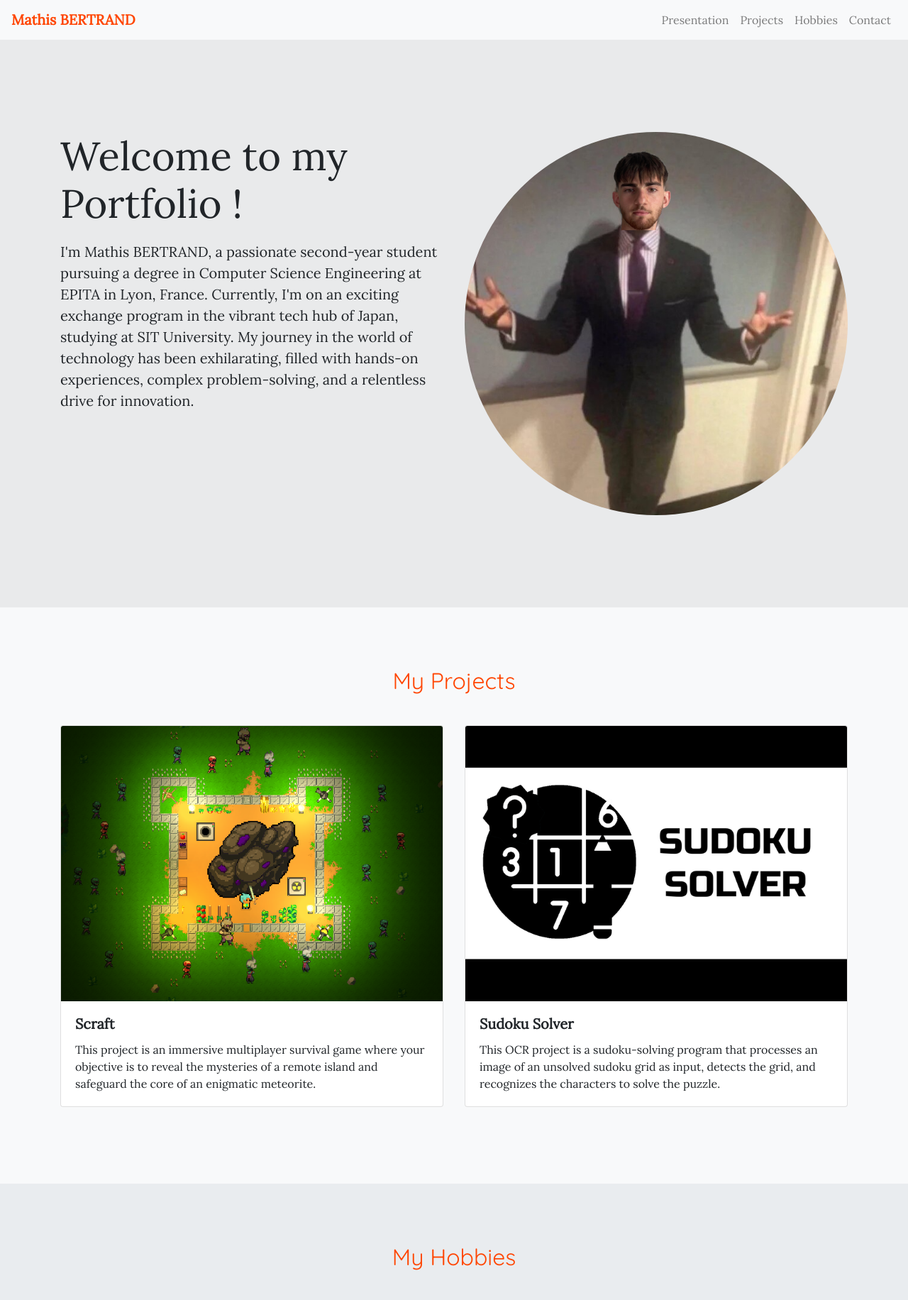
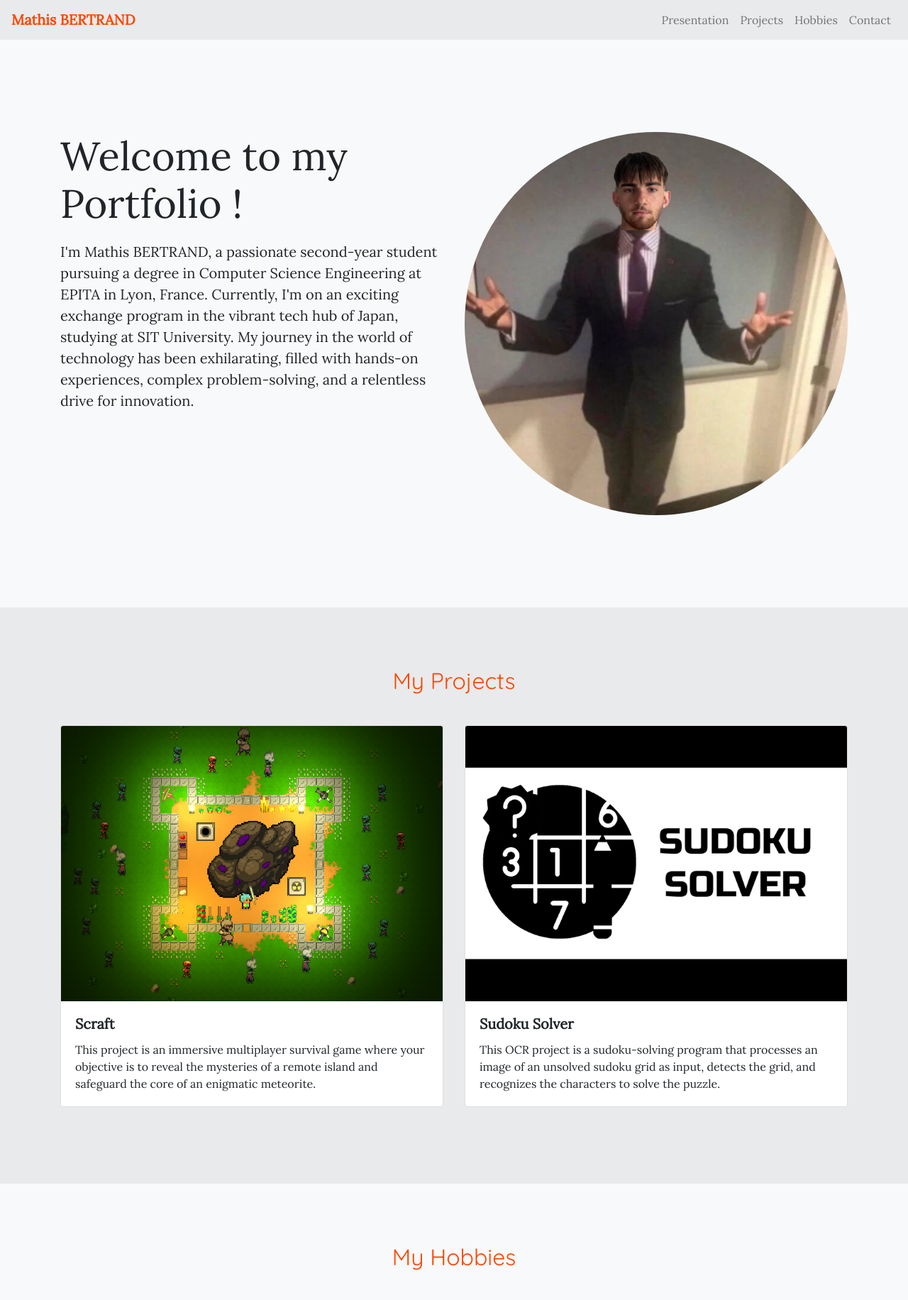
Before and after one commit to z124068/z124068.webdesign.2024, a plain HTML site: page index.html in a window 1280 px wide. Shown: the top 1832 px of the page at 71% size. Drawn offline with nearby package versions, Linux system fonts and the light colour scheme.

Commit message:
Add files via upload

```diff
--- a/index.html
+++ b/index.html
@@ -18,7 +18,7 @@
 <body>
     <!-- Navigation -->
     <header>
-        <nav class="navbar navbar-expand-lg navbar-light bg-light">
+        <nav class="navbar navbar-expand-lg navbar-light">
             <a class="navbar-brand" href="#" style="color: orangered;">Mathis BERTRAND</a>
             <button class="navbar-toggler" type="button" data-toggle="collapse" data-target="#navbarNav"
                 aria-controls="navbarNav" aria-expanded="false" aria-label="Toggle navigation">
@@ -61,8 +61,8 @@
         </div>
     </section>
 
-    <!-- Projets Section -->
-    <section id="projets" class="d-flex align-items-center bg-light">
+    <!-- Projects Section -->
+    <section id="projects" class="d-flex align-items-center">
         <div class="container">
             <br>
             <h2 class="text-center">My Projects</h2>
--- a/style.css
+++ b/style.css
@@ -22,31 +22,35 @@ h2 {
     font-family: QUicksand;
 }
 
-#presentation, #projets, #hobbies {
+#presentation, #projects, #hobbies {
     min-height: 100vh;
     padding: 60px 0;
 }
 
+header {
+    background: #e9eaeb;
+}
+
 #presentation {
+    background: #f8f9fa;
+    display: flex;
+    align-items: center;
+}
+
+#projects {
     background: #e9eaeb;
     display: flex;
     align-items: center;
 }
 
-#projets {
-    background: #e9ecef;
-    display: flex;
-    align-items: center;
-}
-
 #hobbies{
-    background: #e9ecef;
+    background: #f8f9fa;
     display: flex;
     align-items: center;
 }
 
 #contact {
-    background: #f8f9fa;
+    background: #e9eaeb;
     padding: 60px 0;
 }
 
```
